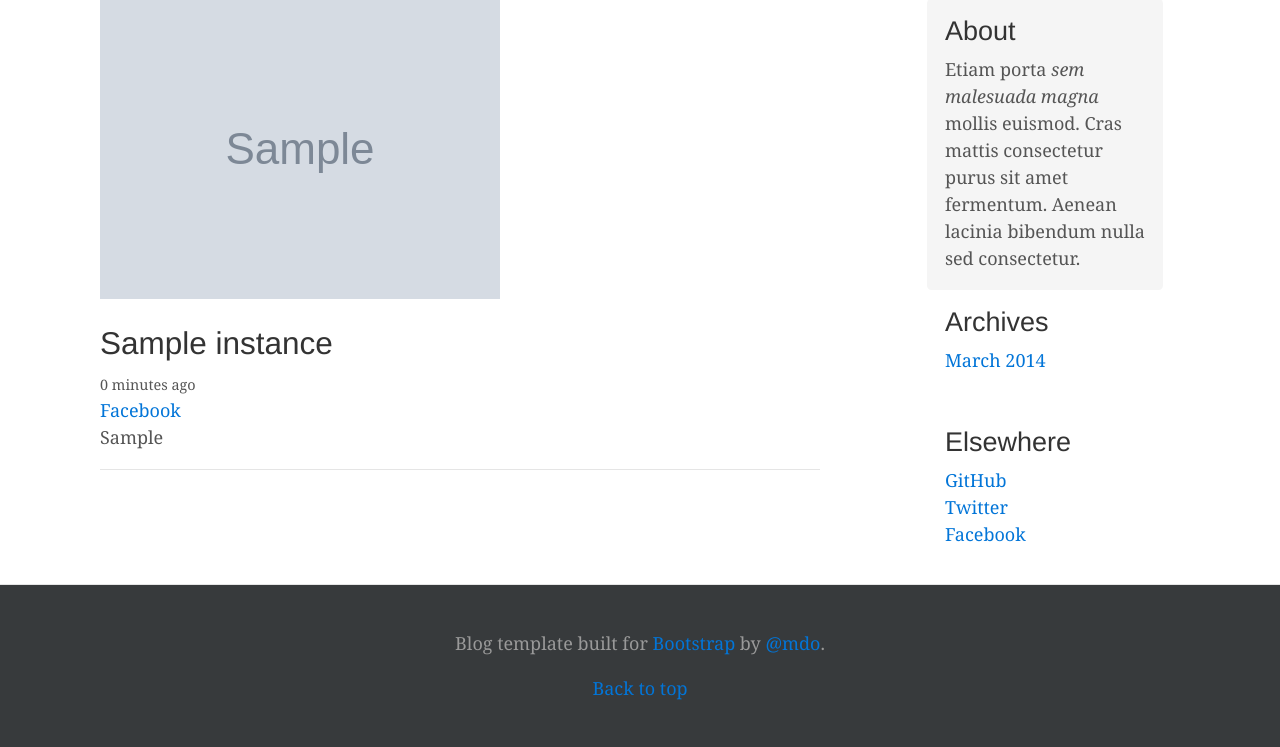
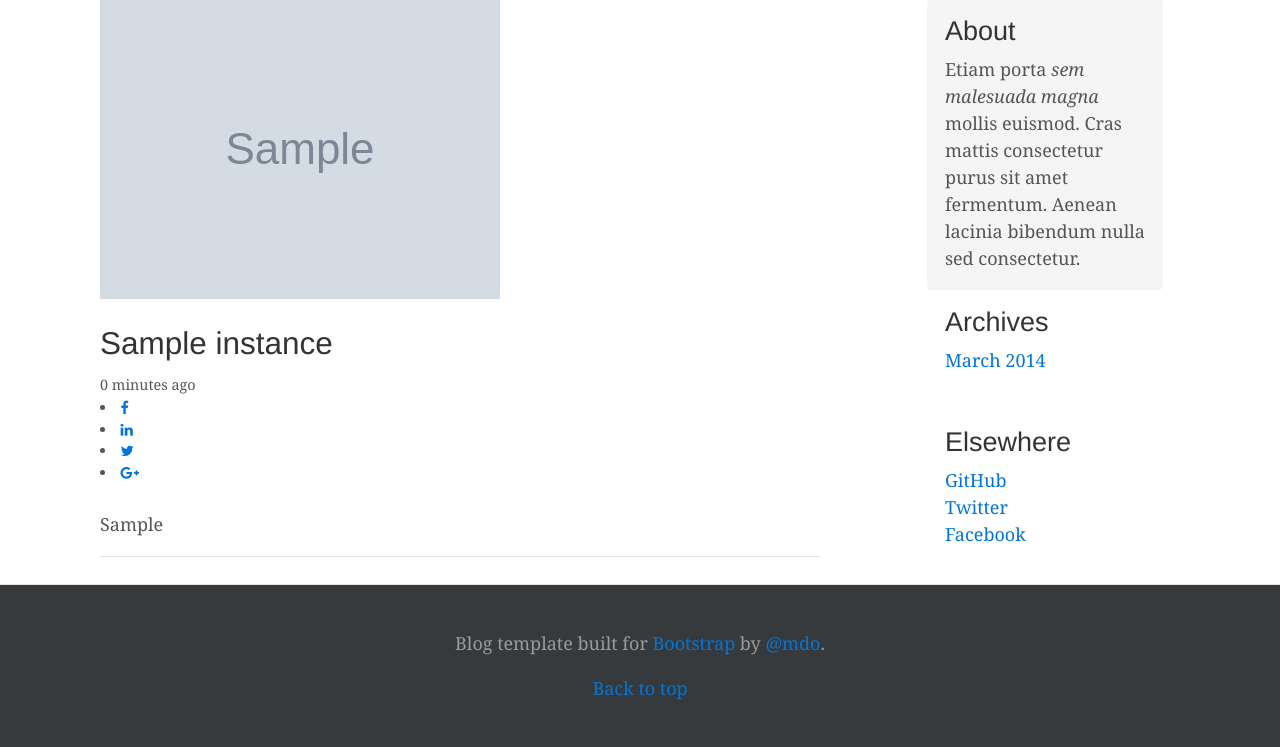
Before and after one commit to jek10/django19, a Django app: template templates/post_detail.html in a window 1280 px wide. Shown: the part 257-1004 px from the top of the page. Run offline with Django 3.2, Linux system fonts and the light colour scheme; the template is opened without the code that fills it: most values are stand-ins (such as "Sample title", 1, 10 or a date in 2020); grey boxes marked "Sample" are stand-in pictures; some libraries are stand-ins or nearby versions.

Commit message:
Fixing css

```diff
--- a/templates/post_detail.html
+++ b/templates/post_detail.html
@@ -7,8 +7,12 @@
       <img src='{{ instance.image.url }}' class="img-fluid" alt="Responsive image" ></br>
       {% endif %}
       <div class="caption post-detail-item">
-        <h3>{{ instance.title }}</h3><small>{{ instance.timestamp|timesince }} ago</small></br>
-        <a href="https://www.facebook.com/sharer/sharer.php?u={{ request.build_absolute_uri }}">Facebook</a>
+        <h3>{{ instance.title }}</h3><small>{{ instance.timestamp|timesince }} ago
+        <li><a href="#"><i class="fa fa-facebook"></i></a></li>
+                <li><a href="https://www.linkedin.com/shareArticle?mini=true&url={{ request.build_absolute_uri }}&title={{ instance.title }}&summary={{ request.build_absolute_uri }}&source={{ request.build_absolute_uri }}"><i class="fa fa-linkedin"></i></a></li>
+                <li><a href="https://twitter.com/home?status={{ request.build_absolute_uri }}"><i class="fa fa-twitter"></i></a></li>
+                <li><a href="https://plus.google.com/share?url={{ request.build_absolute_uri }}"><i class="fa fa-google-plus"></i> </a></li>
+    	</small></br>
         <p>{{ instance.get_markdown }}</p><hr/>
     </div>
   </div>
```
